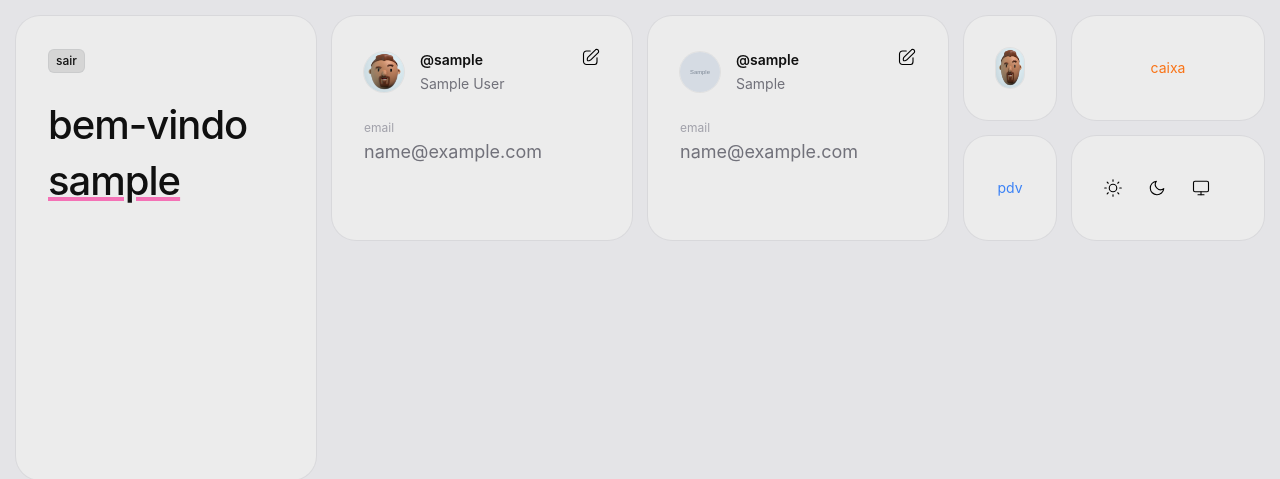
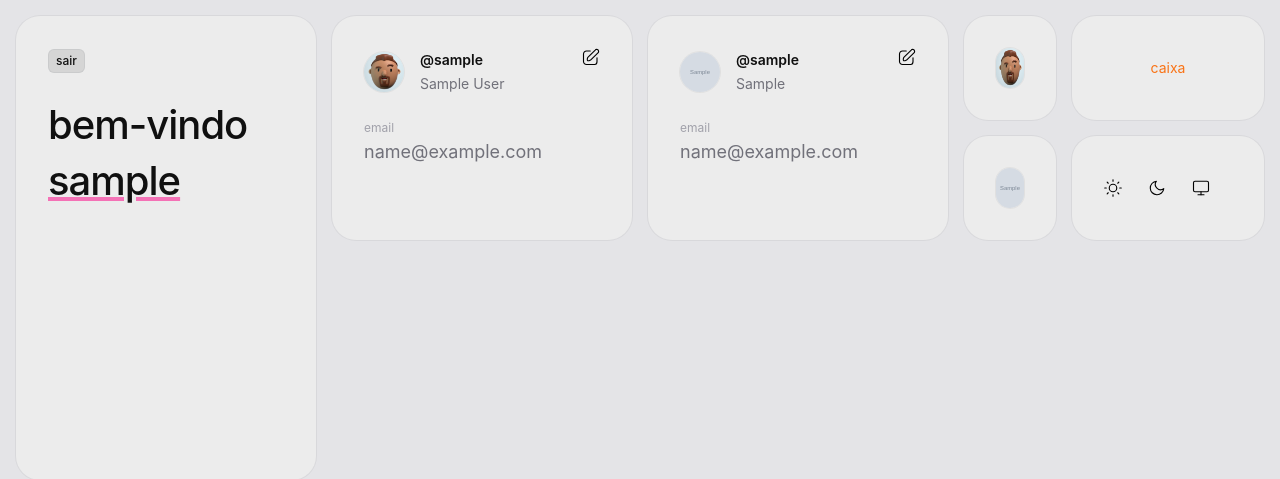
Before and after one commit to hugobelem/erp, a Django app: page /conta/ in a window 1280 px wide. Shown: the top 479 px of the page. Run offline with Django 5.2, Linux system fonts and the light colour scheme; a user stored in the database is signed in; tables that the repository leaves empty hold one stand-in row (values such as "Sample post"); grey boxes marked "Sample" are stand-in pictures.

Commit message:
changed buttons

```diff
--- a/users/templates/users/buttons.html
+++ b/users/templates/users/buttons.html
@@ -12,9 +12,16 @@
         </div>
     </a>
 
-    <div class="lg:row-span-2 ring-1 dark:ring-white/10 ring-primary/5 bg-white dark:bg-secondary dark:text-white dark:shadow-thick rounded-3xl p-8 h-full flex flex-col justify-center items-stretch overflow-hidden text-center lg:text-center">
-        <p class="text-sm text-blue-500">pdv</p>
-    </div>
+    <a href="{% url "users:account" %}" class="lg:row-span-2">
+        <div class="ring-1 dark:ring-white/10 hover:shadow-xl ring-primary/5 bg-white dark:bg-secondary dark:text-white dark:shadow-thick rounded-3xl p-8 h-full flex flex-col justify-center items-stretch overflow-hidden text-center lg:text-center">
+            <div class="flex gap-x-1 justify-center">
+                <img
+                src="{{ empresa.logo.url }}"
+                alt=""
+                class="h-10 w-10 rounded-full ring-1 dark:ring-white/10 ring-primary/5"/>
+            </div>
+        </div>
+    </a>
 
     <div class="lg:col-span-2 xl:col-span-1 h-full flex flex-col text-center justify-center lg:row-span-2 ring-1 dark:ring-white/10 ring-primary/5 dark:text-white bg-white dark:bg-secondary dark:shadow-thick rounded-3xl p-8">
         <p class="text-sm text-orange-500">caixa</p>
```
